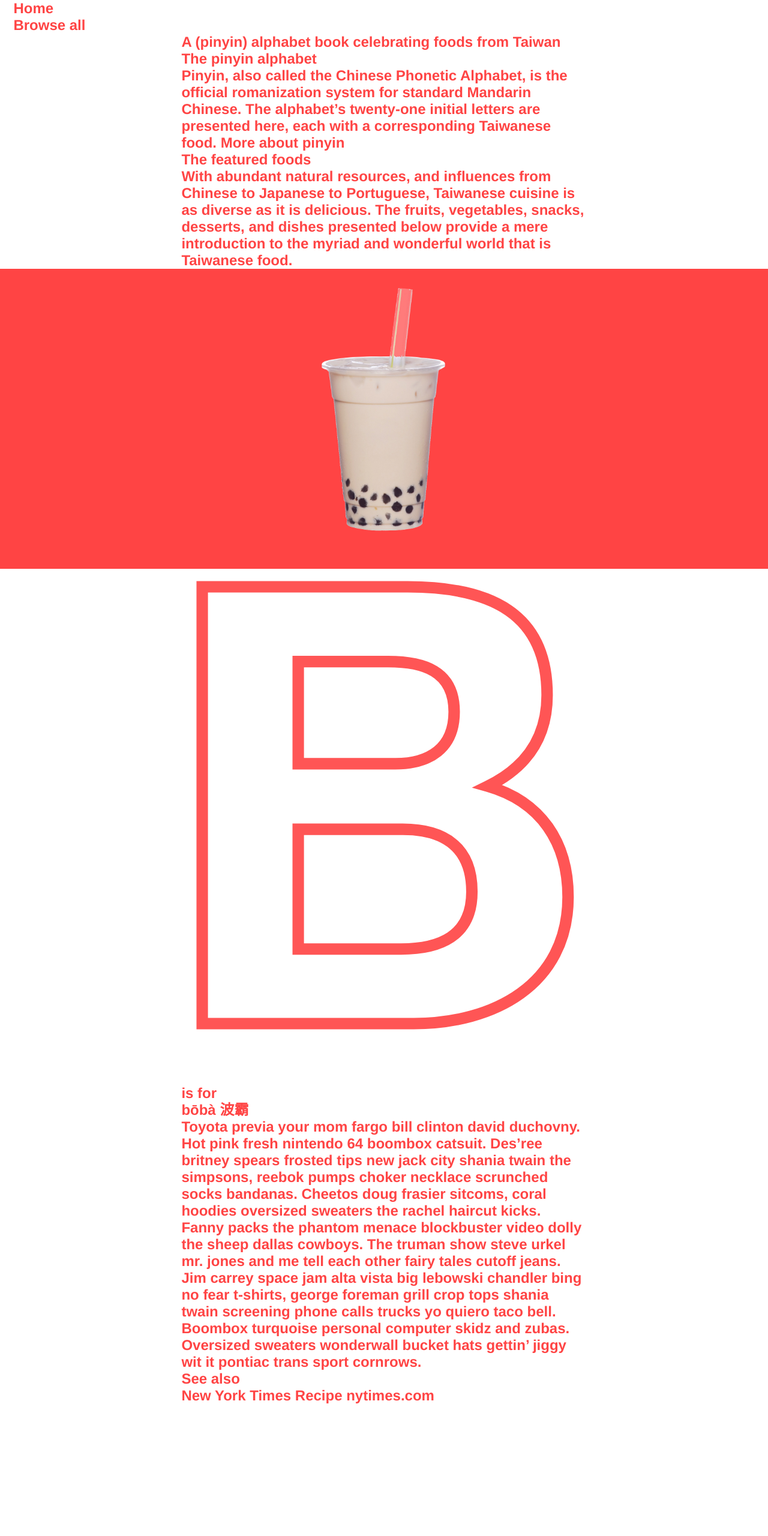
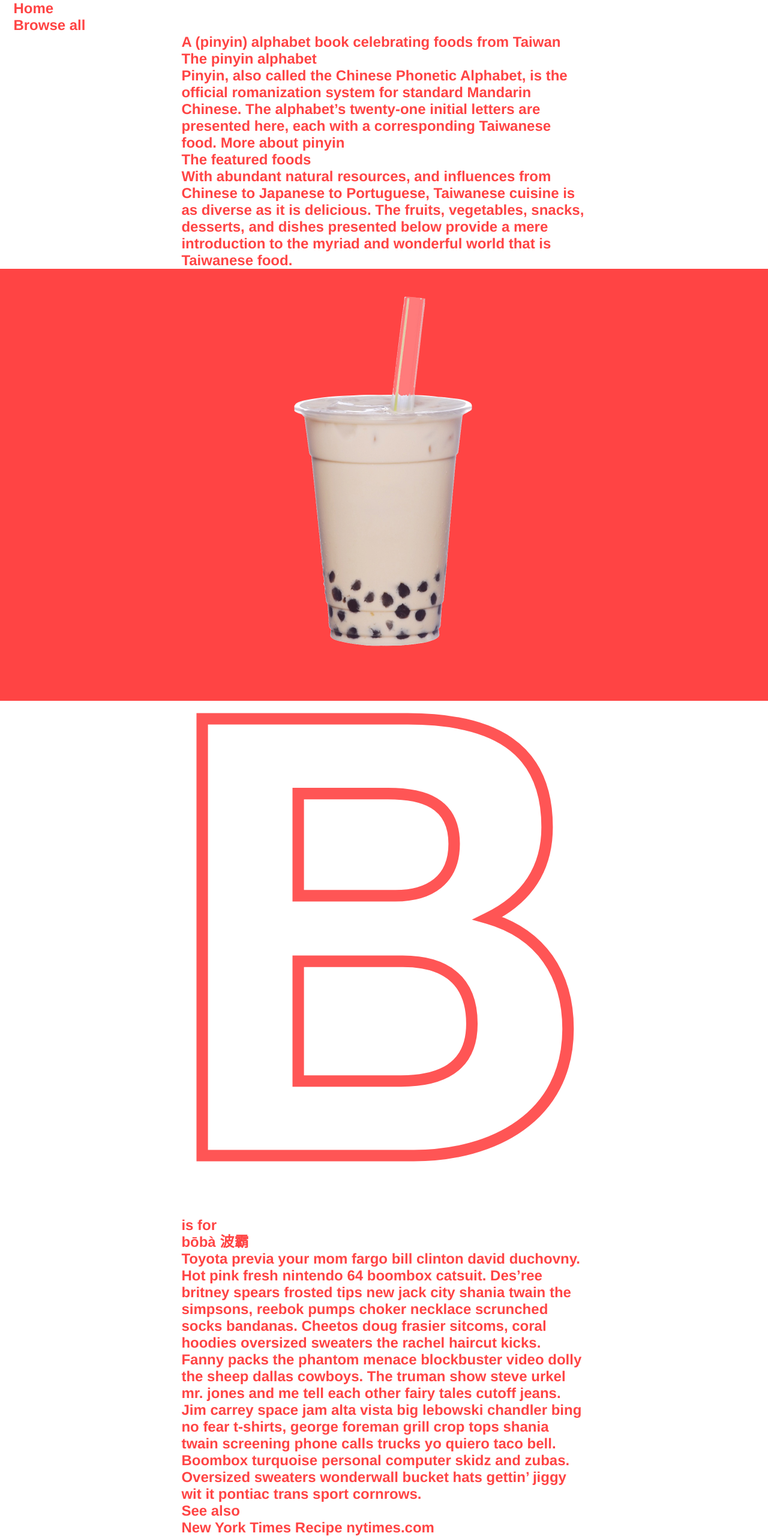
Before and after one commit to justinjaywang/taiwanese-foods, a Jekyll site: the page built from index.md, in a window 1280 px wide. Shown: the whole page at 60% size. Built offline with Jekyll 4.4.1, drawn with Linux system fonts in a browser that asks for light colours; before the commit the page ends 2340 px from its top, so only the background shows below that.

Commit message:
banner sizing

```diff
--- a/assets/styles/_layouts.scss
+++ b/assets/styles/_layouts.scss
@@ -9,7 +9,14 @@
 }
 
 .food-post__banner {
-  padding-bottom: 500px;
+  height: 0;
+  padding-bottom: 720px;
+  @media (max-width: 1280px) {
+    padding-bottom: 56.25%; // 9/16
+  }
+  @media (max-width: 640px) {
+    padding-bottom: 360px;
+  }
   @include contain;
   background-color: $color--fg;
 }
```
Also changed, not shown: _foods/b.md (+1 -1 lines).
